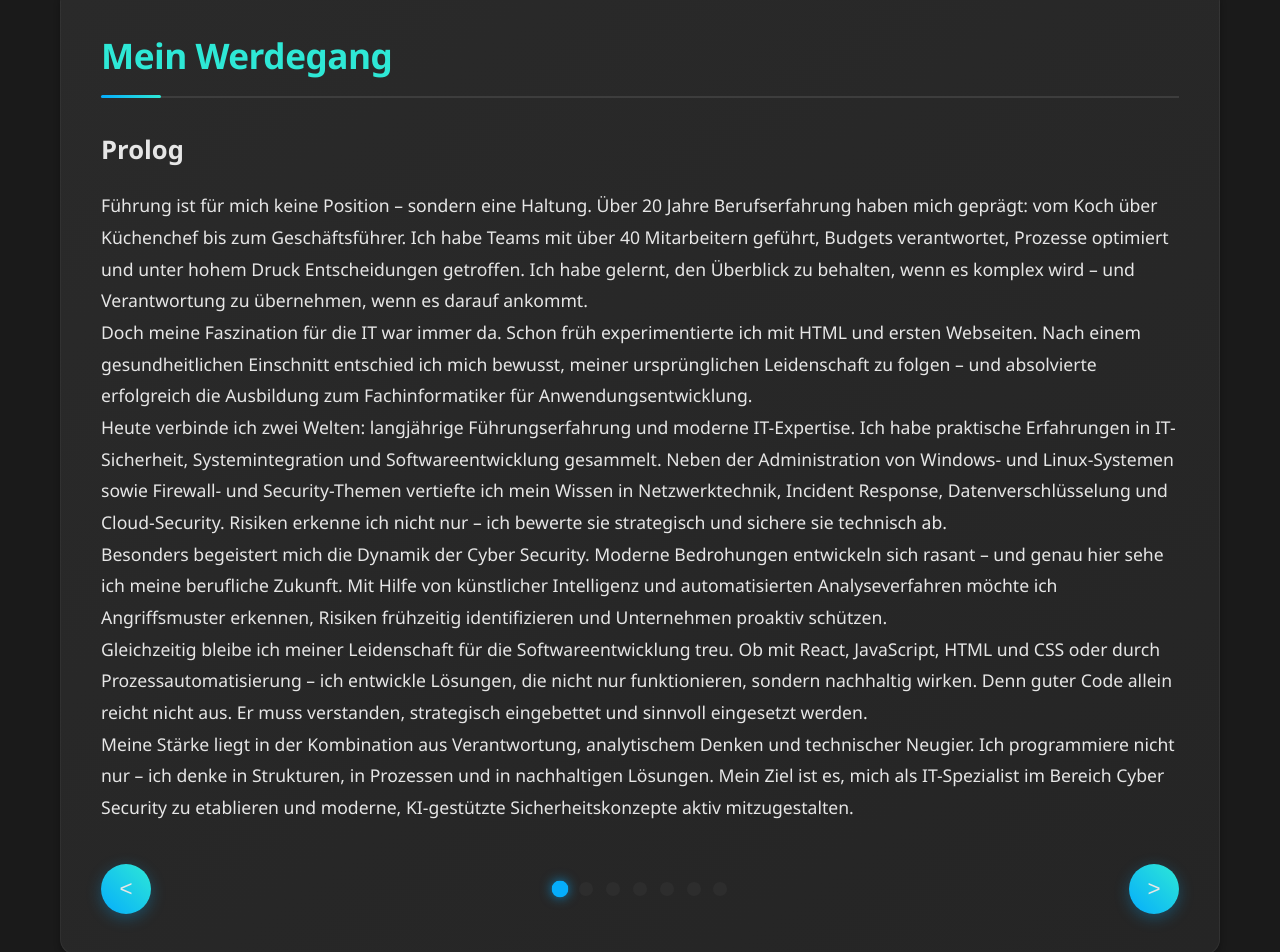
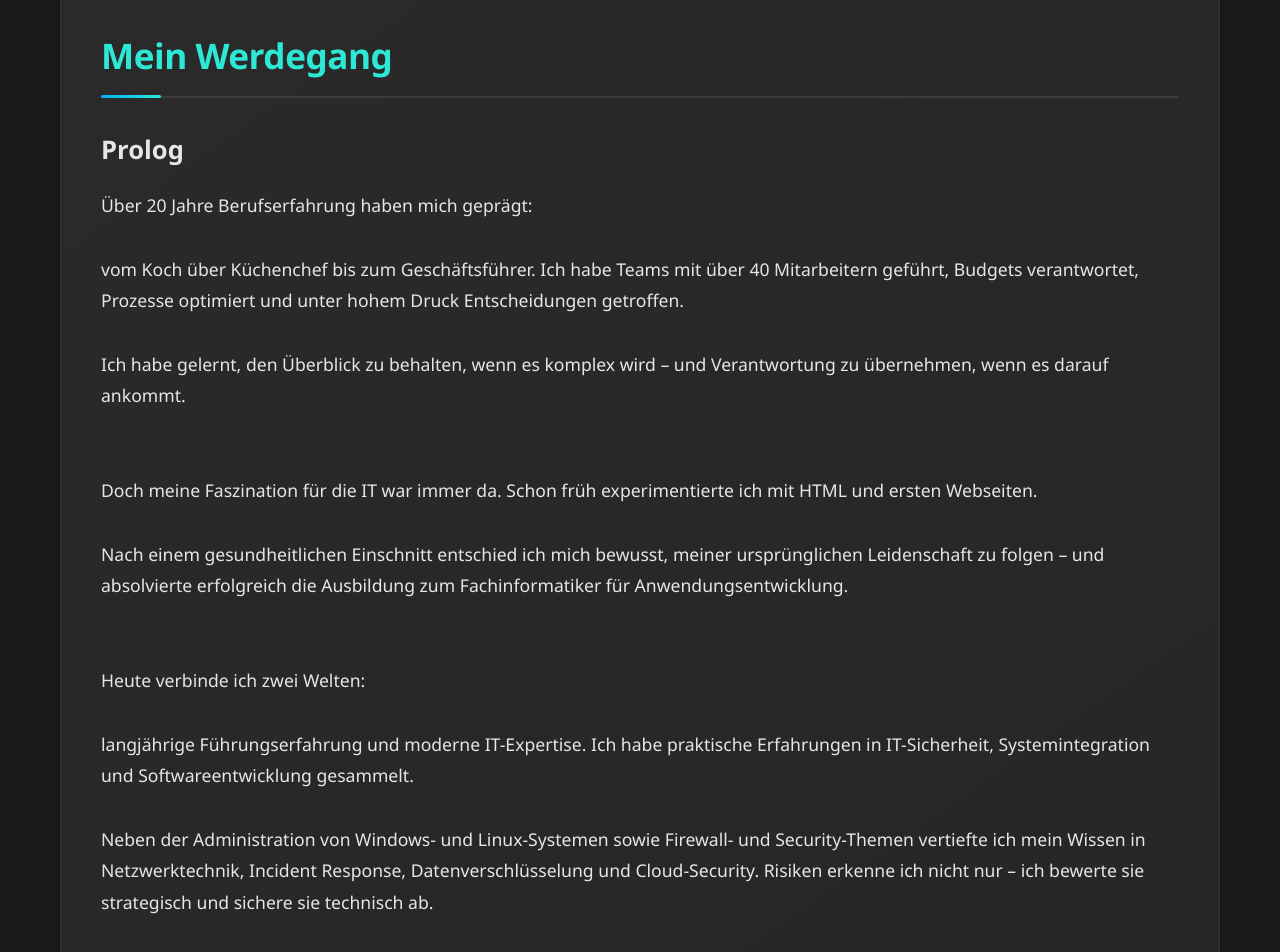
Before and after one commit to KevinKirschke/Portfolio, a React (Vite) app: page / in a window 1280 px wide. Shown: the part 2082-3034 px from the top of the page. Built offline with nearby package versions, Linux system fonts and the light colour scheme.

Commit message:
Fix Portfolio

```diff
--- a/src/CarouselItems.jsx
+++ b/src/CarouselItems.jsx
@@ -8,28 +8,31 @@ export const carouselItems = [
     content: (
     <div className="carousel-page">
       <p>
-        Führung ist für mich keine Position – sondern eine Haltung.
-        Über 20 Jahre Berufserfahrung haben mich geprägt: vom Koch
-        über Küchenchef bis zum Geschäftsführer. Ich habe Teams mit
+        Über 20 Jahre Berufserfahrung haben mich geprägt:<br/>   <br/>
+        vom Koch über Küchenchef bis zum Geschäftsführer. Ich habe Teams mit
         über 40 Mitarbeitern geführt, Budgets verantwortet, Prozesse
-        optimiert und unter hohem Druck Entscheidungen getroffen.
+        optimiert und unter hohem Druck Entscheidungen getroffen.   <br/>   <br/>
         Ich habe gelernt, den Überblick zu behalten, wenn es komplex wird –
         und Verantwortung zu übernehmen, wenn es darauf ankommt.
       </p>
 
+      <br/>   <br/>
+
       <p>
         Doch meine Faszination für die IT war immer da. Schon früh
-        experimentierte ich mit HTML und ersten Webseiten. Nach einem
-        gesundheitlichen Einschnitt entschied ich mich bewusst,
+        experimentierte ich mit HTML und ersten Webseiten.   <br/>   <br/>
+        Nach einem gesundheitlichen Einschnitt entschied ich mich bewusst,
         meiner ursprünglichen Leidenschaft zu folgen – und absolvierte
         erfolgreich die Ausbildung zum Fachinformatiker für
         Anwendungsentwicklung.
       </p>
 
+   <br/>   <br/>
       <p>
-        Heute verbinde ich zwei Welten: langjährige Führungserfahrung
-        und moderne IT-Expertise. Ich habe praktische Erfahrungen in
-        IT-Sicherheit, Systemintegration und Softwareentwicklung gesammelt.
+
+        Heute verbinde ich zwei Welten:    <br/>   <br/>
+        langjährige Führungserfahrung und moderne IT-Expertise. Ich habe praktische Erfahrungen in
+        IT-Sicherheit, Systemintegration und Softwareentwicklung gesammelt.    <br/>   <br/>
         Neben der Administration von Windows- und Linux-Systemen sowie
         Firewall- und Security-Themen vertiefte ich mein Wissen in
         Netzwerktechnik, Incident Response, Datenverschlüsselung und
@@ -37,28 +40,36 @@ export const carouselItems = [
         strategisch und sichere sie technisch ab.
       </p>
 
+   <br/>   <br/>
+
       <p>
         Besonders begeistert mich die Dynamik der Cyber Security.
         Moderne Bedrohungen entwickeln sich rasant – und genau hier sehe ich
-        meine berufliche Zukunft. Mit Hilfe von künstlicher Intelligenz
+        meine berufliche Zukunft.    <br/>   <br/>
+        Mit Hilfe von künstlicher Intelligenz
         und automatisierten Analyseverfahren möchte ich Angriffsmuster
         erkennen, Risiken frühzeitig identifizieren und Unternehmen
         proaktiv schützen.
       </p>
 
+   <br/>   <br/>
+
       <p>
         Gleichzeitig bleibe ich meiner Leidenschaft für die
-        Softwareentwicklung treu. Ob mit React, JavaScript, HTML und CSS
+        Softwareentwicklung treu.    <br/>   <br/>
+        Ob mit React, JavaScript, HTML und CSS
         oder durch Prozessautomatisierung – ich entwickle Lösungen,
         die nicht nur funktionieren, sondern nachhaltig wirken.
         Denn guter Code allein reicht nicht aus. Er muss verstanden,
         strategisch eingebettet und sinnvoll eingesetzt werden.
       </p>
 
+   <br/>   <br/>
+
       <p>
         Meine Stärke liegt in der Kombination aus Verantwortung,
-        analytischem Denken und technischer Neugier. Ich programmiere
-        nicht nur – ich denke in Strukturen, in Prozessen und in
+        analytischem Denken und technischer Neugier.    <br/>   <br/>
+        Ich programmiere nicht nur – ich denke in Strukturen, in Prozessen und in
         nachhaltigen Lösungen. Mein Ziel ist es, mich als IT-Spezialist
         im Bereich Cyber Security zu etablieren und moderne,
         KI-gestützte Sicherheitskonzepte aktiv mitzugestalten.
```
